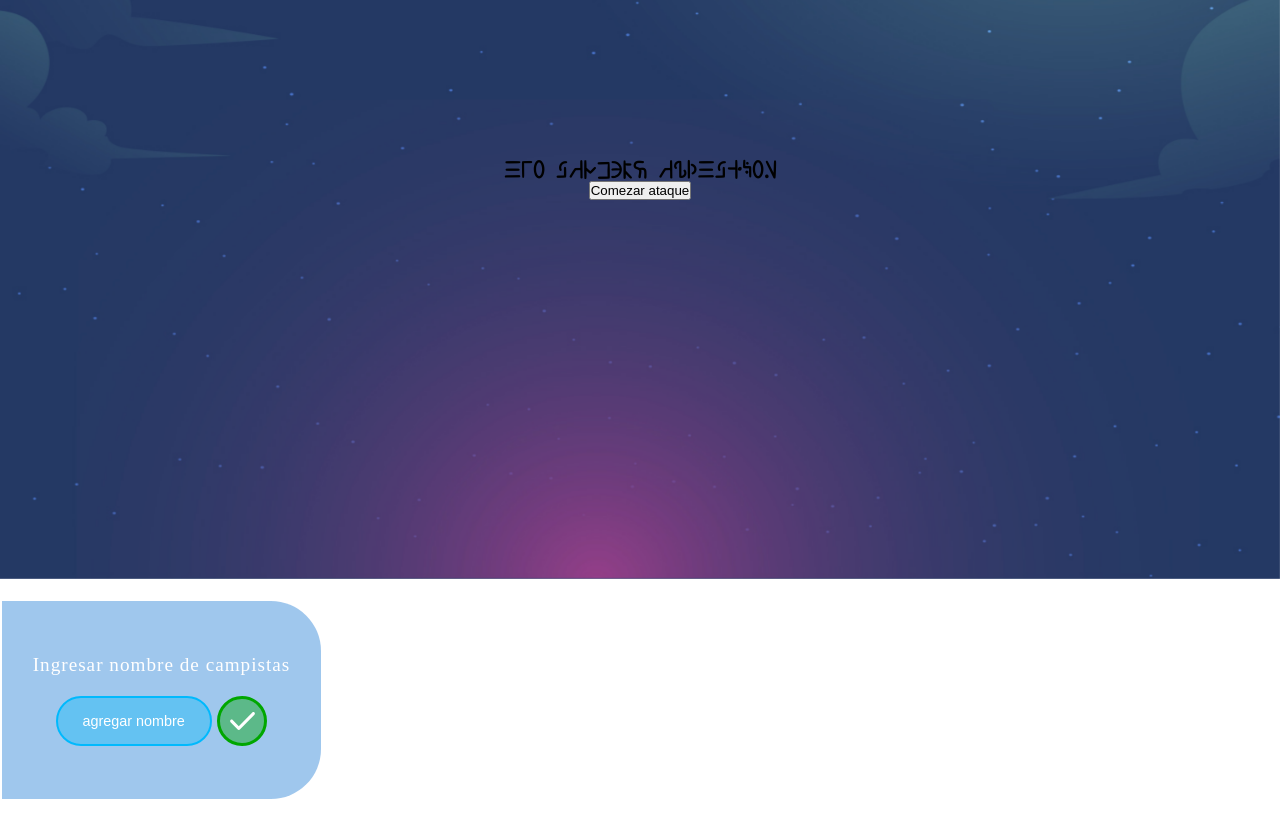
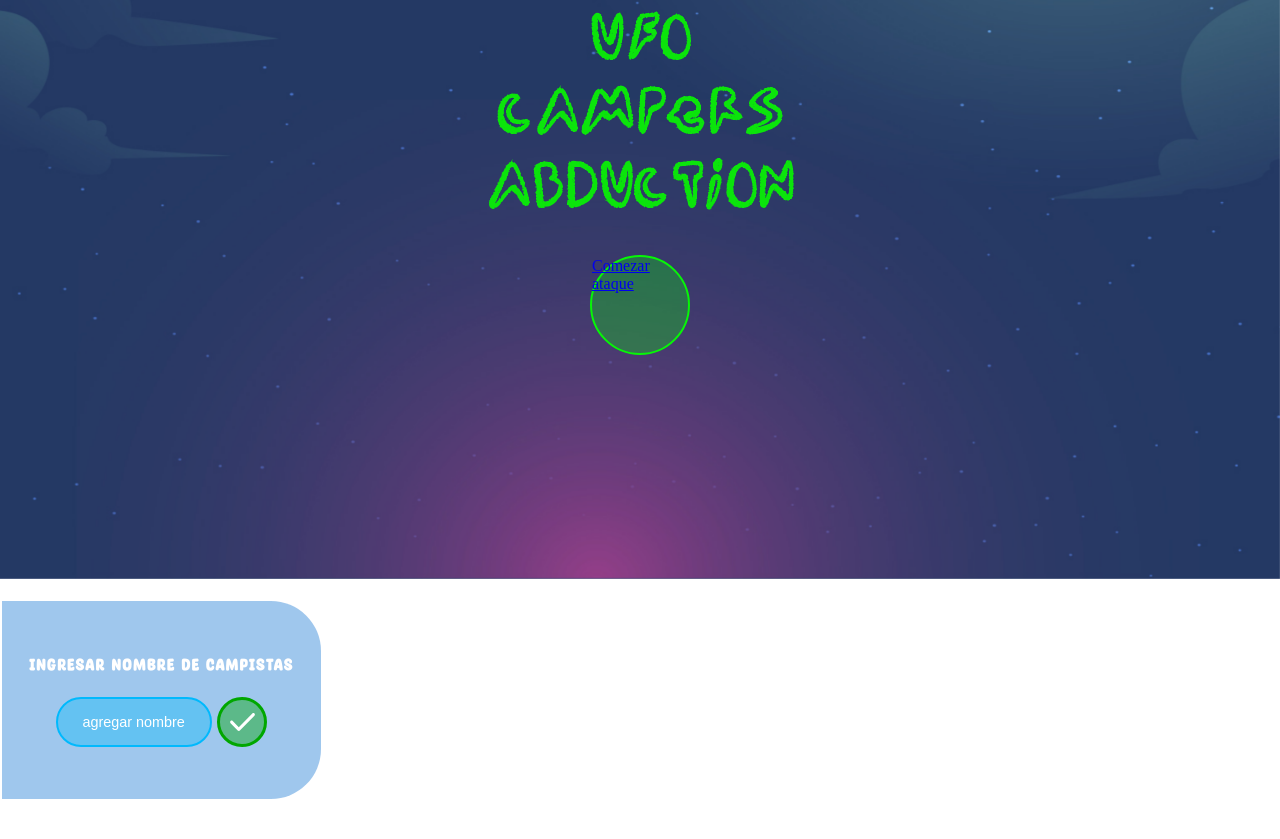
Before and after one commit to limematheuz/p11-project2-group5, a plain HTML site: page index.html in a window 1280 px wide. Shown: the part 221-1060 px from the top of the page. Drawn offline with Linux system fonts and the light colour scheme; a web font is replaced by a local one.

Commit message:
estilo titulo

```diff
--- a/index.html
+++ b/index.html
@@ -9,10 +9,10 @@
   </head>
   <body>
     <section class="intro">
-      <h1 class="titulo">UFO CAMPERS ABDUCTION</h1>
-      <button type="submit">Comezar ataque</button>
+      <h1 class="titulo">UFO<br>CAMPERS<br>ABDUCTION</h1>
+      <a href="#inicio">Comezar ataque</a>
     </section>
-    <section class="game">
+    <section id="inicio" class="game">
       <section class="game-section-one">
         <div class="game-section-input">
           <p>Ingresar nombre de campistas</p>
--- a/static/css/styles.css
+++ b/static/css/styles.css
@@ -6,7 +6,12 @@
 
 @font-face{
     font-family:alien;
-    src: url(/static/fonts/alien.ttf);
+    src: url(/static/fonts/seamonster.ttf);
+}
+
+@font-face{
+    font-family:texto;
+    src: url(/static/fonts/font-texto.ttf);
 }
 
 body{
@@ -35,6 +40,15 @@ body{
     align-items: center;
     justify-content: center;
     z-index: 100;
+}
+
+.intro a {
+    width: 100px;
+    height: 100px;
+    border-radius: 50%;
+    background-color: rgba(7, 246, 7, 0.303);
+    border: 2px solid rgb(7, 246, 7);
+    margin-top: 30px;
 }
 
 .game{
@@ -67,7 +81,8 @@ body{
     flex-direction: column;
     align-items: center;
     justify-content:center;
-    font-family:font-texto;
+    font-family: texto;
+
 }
 
 .game-section-input p{
@@ -177,8 +192,8 @@ body{
     display: flex;
     align-items: center;
     justify-content:space-between;
-    border: 1px solid white;
     min-width: 120px;
+    margin-right: 20px;
 }
 
 .user p{
@@ -186,6 +201,7 @@ body{
     color: white;
     letter-spacing: 1px;
     margin-right: 10px;
+    font-family: texto;
 }
 
 .user button{
@@ -215,6 +231,9 @@ audio{
 
 .titulo{
     font-family:alien;
+    color: rgb(11, 228, 11);
+    font-size: 4rem;
+    text-align: center;
 }
 
 /*
```
Also changed, not shown: static/fonts/seamonster.ttf (added), 2 other files.
